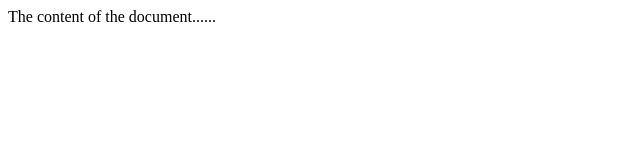
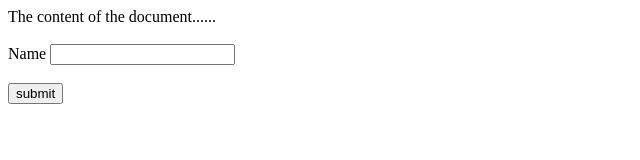
Before and after one commit to Roman-Hal/github-test, a plain HTML site: page index.html in a window 1280 px wide. Shown: the whole page, without its empty margins (0-640 px from the left). Drawn offline with Linux system fonts and the light colour scheme.

Commit message:
another change

```diff
--- a/index.html
+++ b/index.html
@@ -5,7 +5,14 @@
 </head>
 
 <body>
-The content of the document......
+The content of the document......<br>
+<form action="">
+    <br><label for="name">Name</label>
+    <input type="text" id="name"><br><br>
+    <input type="submit" value="submit">
+
+
+</form>
 </body>
 
 </html>
```
